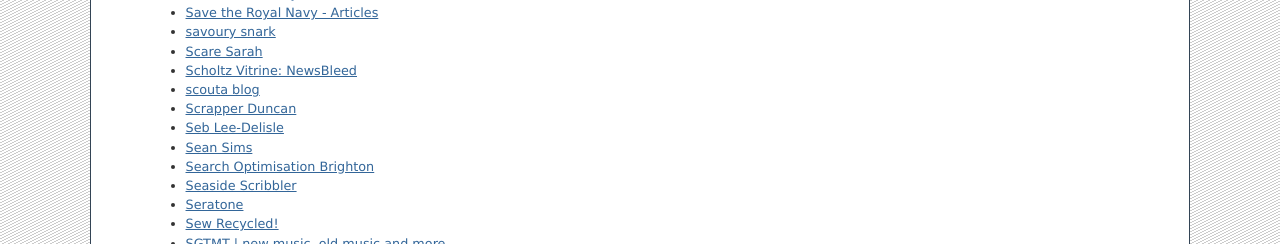
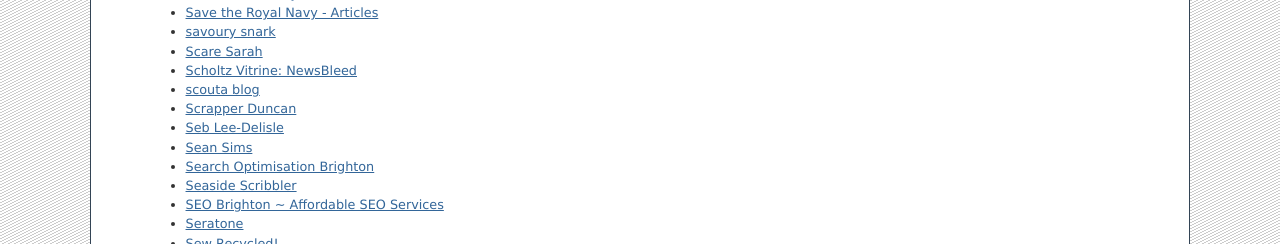
Before and after one commit to janedallaway/BrightonBloggers, a PHP site: page /blogs/ in a window 1280 px wide. Shown: the part 6256-6500 px from the top of the page. Run offline with PHP 8.4, Linux system fonts and the light colour scheme.

Commit message:
New blog added

```diff
--- a/blogs/index.php
+++ b/blogs/index.php
@@ -353,6 +353,7 @@
 	<li><a href="http://seansimsillustration.blogspot.com/">Sean Sims</a></li>
 	<li><a href="http://www.blogboz.co.uk/">Search Optimisation Brighton</a></li>
 	<li><a href="http://www.theseasidescribbler.blogspot.com/">Seaside Scribbler</a></li>
+	<li><a href="http://www.seobrighton.com">SEO Brighton ~ Affordable SEO Services</a></li>
 	<li><a href="http://seratone.blogspot.com/">Seratone</a></li>
 	<li><a href="http://www.sewrecycled.blogspot.com/">Sew Recycled!</a></li>
 	<li><a href="http://soundsgoodtometoo.com/">SGTMT | new music, old music and more</a></li>
```
